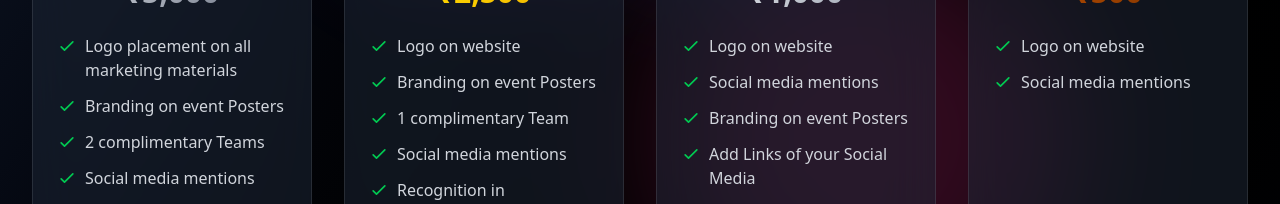
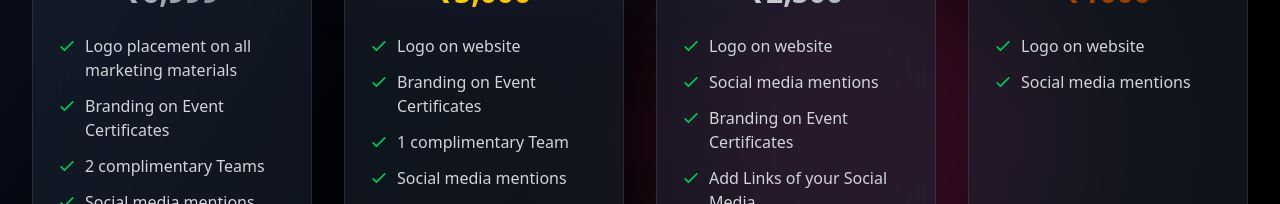
Before and after one commit to navokta/Bytewar-v2, a Next.js app: page /sponsor in a window 1280 px wide. Shown: the part 423-627 px from the top of the page. Built offline with nearby package versions, Linux system fonts and the light colour scheme; no server answers.

Commit message:
fix plans of sponsors

```diff
--- a/app/choose-plan/page.js
+++ b/app/choose-plan/page.js
@@ -21,10 +21,10 @@ const ChoosePlanPage = () => {
     {
       id: 'platinum',
       name: "Platinum Partner",
-      price: 5000,
+      price: 6999,
       benefits: [
         "Logo placement on all marketing materials",
-        "Branding on event Posters",
+        "Branding on Event Certificates",
         "2 complimentary Teams",
         "Social media mentions",
         "Recognition in opening/closing ceremony",
@@ -40,10 +40,10 @@ const ChoosePlanPage = () => {
     {
       id: 'gold',
       name: "Gold Sponsor",
-      price: 2500,
+      price: 5000,
       benefits: [
         "Logo on website",
-        "Branding on event Posters",
+        "Branding on Event Certificates",
         "1 complimentary Team",
         "Social media mentions",
         "Recognition in opening/closing ceremony",
@@ -56,11 +56,11 @@ const ChoosePlanPage = () => {
     {
       id: 'silver',
       name: "Silver Sponsor",
-      price: 1000,
+      price: 2500,
       benefits: [
         "Logo on website",
         "Social media mentions",
-        "Branding on event Posters",
+        "Branding on Event Certificates",
         "Add Links of your Social Media"
       ],
       color: "from-gray-200 to-gray-400"
@@ -68,7 +68,7 @@ const ChoosePlanPage = () => {
     {
       id: 'bronze',
       name: "Bronze Sponsor",
-      price: 500,
+      price: 1000,
       benefits: [
         "Logo on website",
         "Social media mentions"  //THis is Changed
--- a/app/sponsor/page.js
+++ b/app/sponsor/page.js
@@ -9,10 +9,10 @@ const BecomeSponsorPage = () => {
   const sponsorshipTiers = [
     {
       name: "Platinum Partner",
-      price: "₹5,000",
+      price: "₹6,999",
       benefits: [
         "Logo placement on all marketing materials",
-        "Branding on event Posters",
+        "Branding on Event Certificates",
         "2 complimentary Teams",
         "Social media mentions",
         "Recognition in opening/closing ceremony",
@@ -26,10 +26,10 @@ const BecomeSponsorPage = () => {
     },
     {
       name: "Gold Sponsor",
-      price: "₹2,500",
+      price: "₹5,000",
       benefits: [
         "Logo on website",
-        "Branding on event Posters",
+        "Branding on Event Certificates",
         "1 complimentary Team",
         "Social media mentions",
         "Recognition in opening/closing ceremony",
@@ -41,18 +41,18 @@ const BecomeSponsorPage = () => {
     },
     {
       name: "Silver Sponsor",
-      price: "₹1,000",
+      price: "₹2,500",
       benefits: [
         "Logo on website",
         "Social media mentions",
-        "Branding on event Posters",
+        "Branding on Event Certificates",
         "Add Links of your Social Media"
       ],
       color: "from-gray-200 to-gray-400"
     },
     {
       name: "Bronze Sponsor",
-      price: "₹500",
+      price: "₹1000",
       benefits: [
         "Logo on website",
         "Social media mentions"
```
